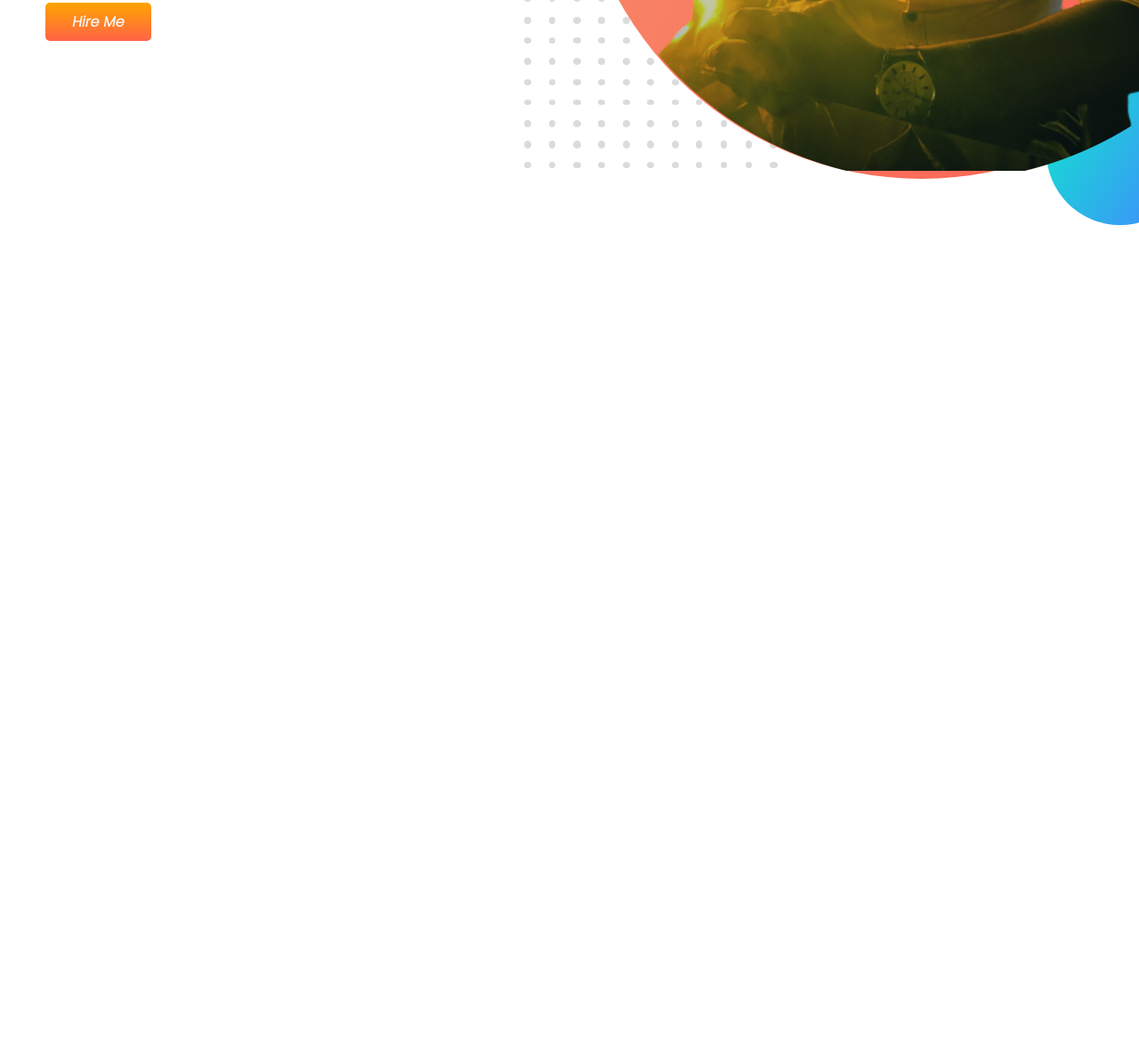
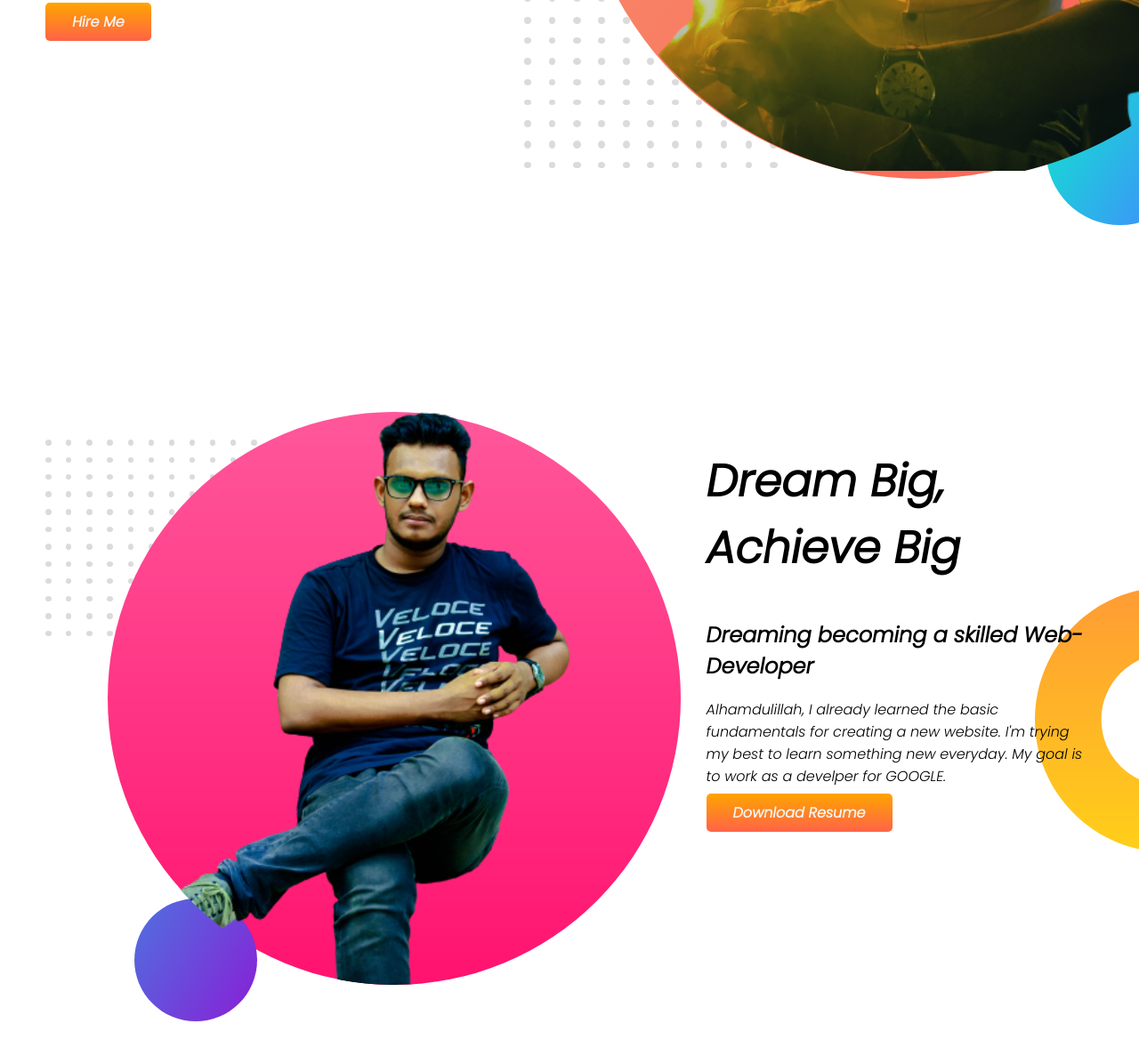
Before and after one commit to Zonaid243/developer-portfolio, a plain HTML site: page index.html in a window 1280 px wide. Shown: the part 627-1814 px from the top of the page at 89% size. Before the commit the page ends 938 px from the top, so only its background shows below. Drawn offline with Linux system fonts and the light colour scheme.

Commit message:
dream added

```diff
--- a/index.html
+++ b/index.html
@@ -24,5 +24,17 @@
     <img src="./images/zonaid1-bg.png" alt="zonaid background 1">
 </div>
 </section>
+
+<section class="dream-big">
+    <div class="half-width">
+        <img src="/images/zonaid2-bg2.png" alt="zonaid background 2">
+    </div>
+    <div class="half-width">
+        <h1>Dream Big, Achieve Big</h1>
+        <h2>Dreaming becoming a skilled Web-Developer</h2>
+        <p>Alhamdulillah, I already learned the basic fundamentals for creating a new website. I'm trying my best to learn something new everyday. My goal is to work as a develper for GOOGLE.</p>
+        <a class="hire-button" target="_blank" href="">Download Resume</a>
+    </div>
+</section>
 </body>
 </html>
--- a/style.css
+++ b/style.css
@@ -10,6 +10,7 @@ h1 {
 }
 section {
   display: flex;
+  margin-bottom: 100px;
 }
 .half-width {
   width: 50%;
@@ -29,5 +30,9 @@ section {
 .top-banner {
   background-image: url(/images/top-banner.png);
   background-repeat: no-repeat;
-
 }
+.dream-big {
+  background-image: url(/images/dream-bg.png);
+  background-repeat: no-repeat;
+  background-position: right;
+}
```
